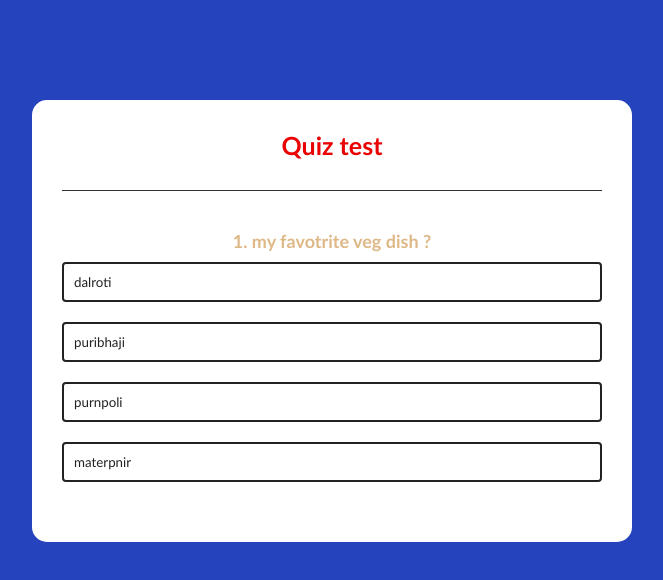
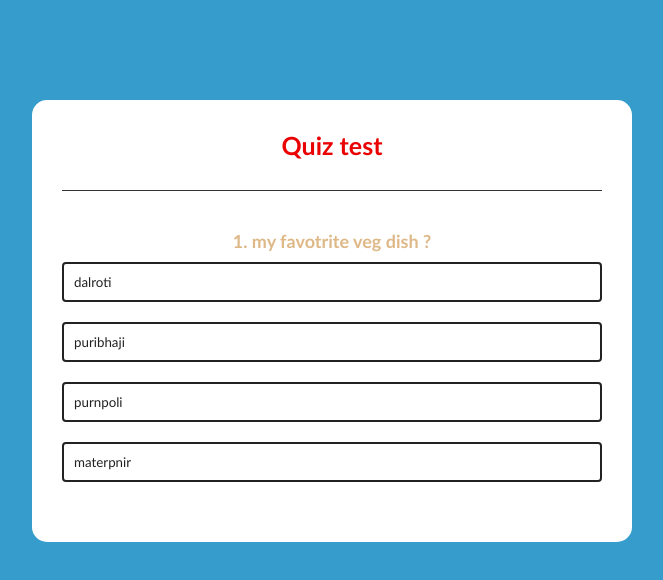
Before and after one commit to GANAPATIRUPTI/main, a plain HTML site: page index.html in a window 1280 px wide. Shown: the whole page, without its empty margins (308-971 px from the left). Drawn offline with Linux system fonts and the light colour scheme.

Commit message:
addbackclr

```diff
--- a/style.css
+++ b/style.css
@@ -7,7 +7,7 @@
 
 }
 body{
-    background-color: rgb(37, 67, 189);
+    background-color: rgb(53, 156, 203);
 }
 .app{
     background: #fff;
```
